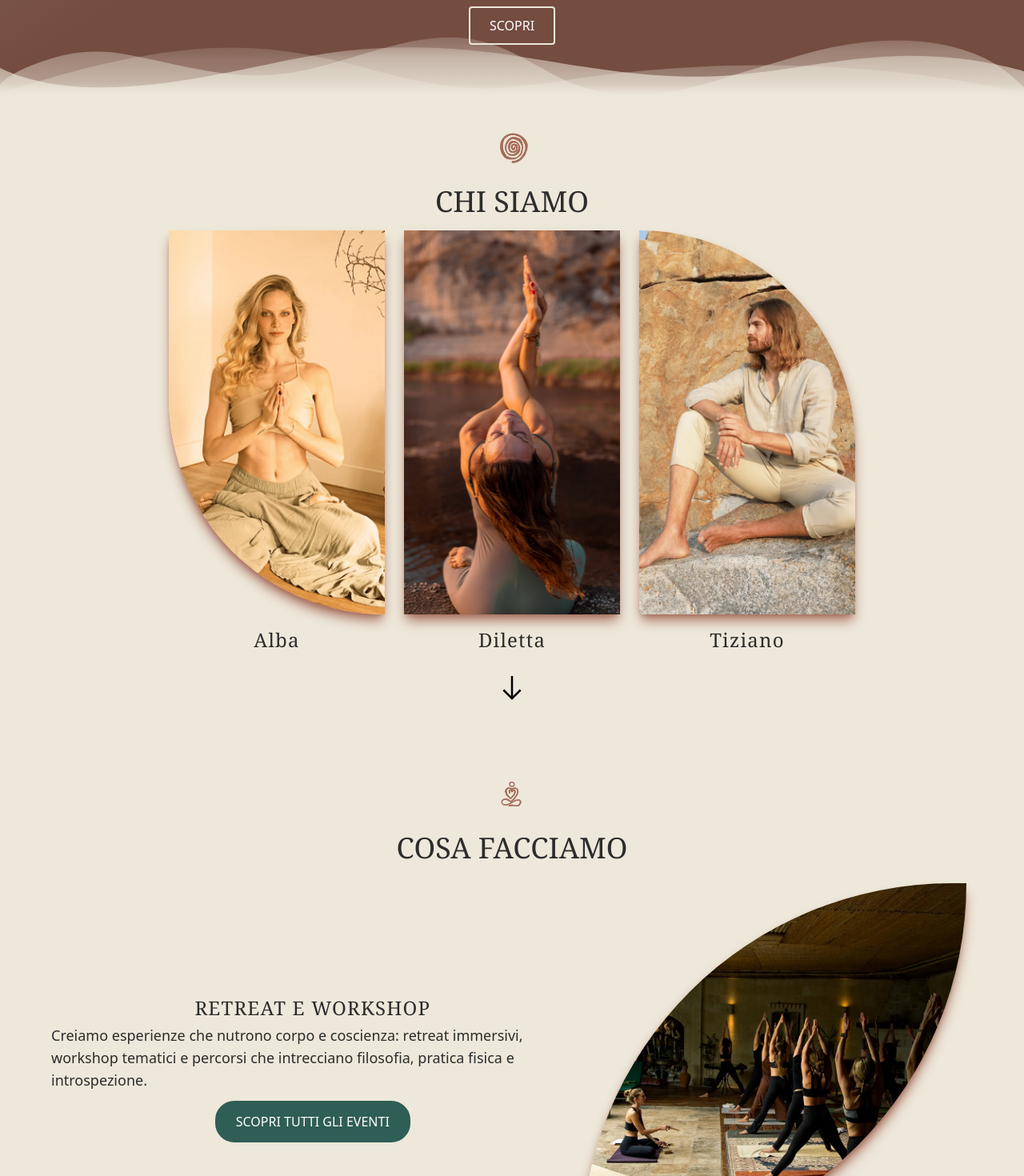
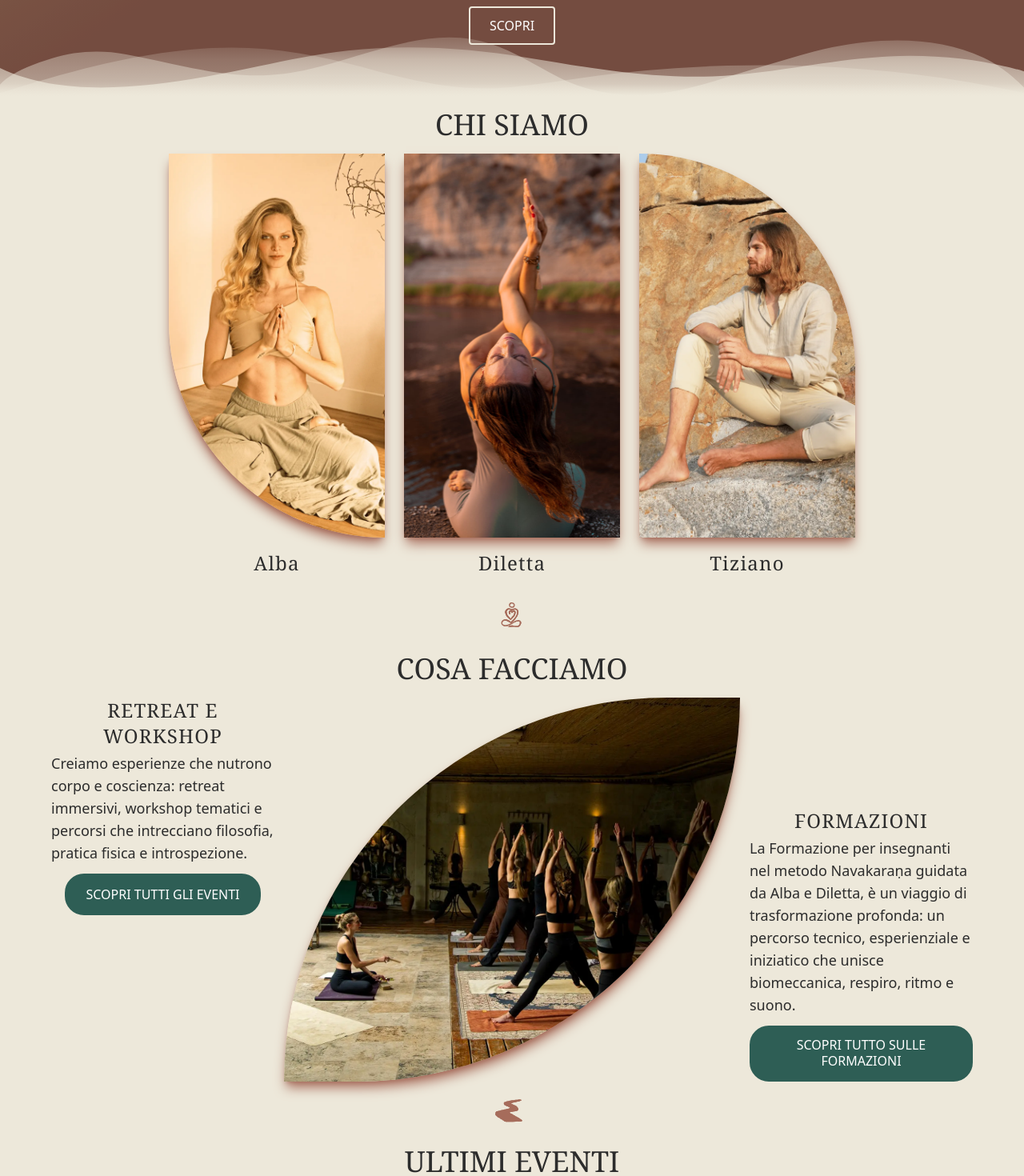
Before and after one commit to asorbellini/static-uma-yoga, a React (Vite) app: page / in a window 1280 px wide. Shown: the part 680-2150 px from the top of the page at 80% size. Built offline with nearby package versions, Linux system fonts and the light colour scheme.

Commit message:
Improve effects and remove arrowDown

```diff
--- a/src/components/Gallery.jsx
+++ b/src/components/Gallery.jsx
@@ -199,7 +199,7 @@ const HorizontalGallery = ({ images = [] }) => {
   }
 
   return (
-    <div className="w-full py-4 md:py-8">
+    <div className="w-full py-4">
       {/* Contenedor principal */}
       <div className="relative w-full">
         {/* Contenedor de la galería con overflow hidden */}
--- a/src/components/Icons.jsx
+++ b/src/components/Icons.jsx
@@ -1,16 +1,3 @@
-export const ArrowDown = () => {
-    return (
-        <svg
-            className="w-10 h-10 fill-oscruo"
-            viewBox="0 0 32 32"
-            preserveAspectRatio="xMidYMid meet"
-        >
-            <path d="M 15 4 L 15 24.0625 L 8.21875 17.28125 L 6.78125 18.71875 L 15.28125 27.21875 L 16 27.90625 L 16.71875 27.21875 L 25.21875 18.71875 L 23.78125 17.28125 L 17 24.0625 L 17 4 Z"/>
-        </svg>
-
-    )
-}
-
 
 export const ArrowUp = ({className, stroke}) => {
     return (
--- a/src/components/NavakaranaSummary.jsx
+++ b/src/components/NavakaranaSummary.jsx
@@ -16,8 +16,8 @@ function NavakaranaSummary() {
         })
     return (
         <div className="bg-claro">
-            <section ref={sectionRef} id="about-navakarana-vinyasa" className="min-h-screen w-full pt-12 md:pt-24 px-4 bg-claro">
-                <div className={`flex flex-row px-2 md:px-12 gap-3 items-center transition-all duration-[500ms] ease-out ${isVisible ? "opacity-100 translate-x-0" : "opacity-0 -translate-x-20"}`}>
+            <section ref={sectionRef} id="about-navakarana-vinyasa" className="min-h-dvh w-full px-4 bg-claro">
+                <div className={`flex flex-row px-2 md:px-12 gap-3 items-center transition-all duration-500 ease-in-out ${isVisible ? "opacity-100 translate-x-0" : "opacity-0 -translate-x-20"}`}>
                     <div className="w-full md:basis-2/5 md:relative md:h-[60vh]">
                         <img
                             src={Navakarana}
@@ -45,11 +45,11 @@ function NavakaranaSummary() {
                         </div>
                     </div>
                 </div>
-                <div className="flex flex-col items-center justify-start pt-12 px-2 md:px-12">
+                <div className="flex flex-col items-center justify-start px-2 md:px-12">
                     <h3 className="title text-oscuro text-center drop-shadow-none font-semibold tracking-wider uppercase py-2 md:w-[50vw]">
                         Perché sceglierlo:
                     </h3>
-                    <p className="textDetail text-oscuro text-center drop-shadow-none pb-2 lg:w-[50vw]">
+                    <p className="textDetail text-oscuro text-center drop-shadow-none py-2 lg:w-[50vw]">
                         Navakaraṇa vinyāsa è un metodo di auto trasformazione risultato dell’integrazione di molteplici conoscenze quali l’anatomia, la kinesiologia, la psicologia, la manipolazione del corpo, la musicoterapia, l’autoguarigione e diverse tecniche tantriche. In questo metodo troverai verità, tradizione, ricerca e innovazione per promuovere un autentico stato di benessere psico-fisico.
                     </p>
                 </div>
@@ -74,7 +74,7 @@ function NavakaranaSummary() {
                         </div>
                     </div>
                 </div>
-                <div className="flex flex-col items-center justify-start my-8 px-2 md:px-12">
+                <div className="flex flex-col items-center justify-start px-2 md:px-12">
                     <h3 className="title text-[#581414] text-center drop-shadow-none font-semibold tracking-wider uppercase py-2 md:w-[50vw]">
                         Hṛdayam Krama Mālā
                     </h3>
@@ -93,7 +93,7 @@ function NavakaranaSummary() {
                     <p className="textDetail text-oscuro font-normal font-sans text-center drop-shadow-none lg:max-w-5xl pb-2">
                         Hṛdayam Krama Mālā non è solo una metodologia di pratica, ma un mandala in movimento, un modo di vivere il corpo e la mente in armonia con i cicli universali.
                     </p>
-                    <div className="flex items-center justify-start mt-4">
+                    <div className="flex items-center justify-start py-4">
                         <div className="btn-primary bg-[#581414] border-[#581414] hover:opacity-80 hover:border-[#581414] transition-all duration-500 ">
                             <a href="/formazioni-navakarana-vinyasa">
                                 <button className="textButton font-semibold tracking-wide uppercase">Guarda la formazione per insegnanti</button>
--- a/src/components/UmaSummary.jsx
+++ b/src/components/UmaSummary.jsx
@@ -1,7 +1,7 @@
-import { useState, useRef, Suspense} from "react"
+import { useState, useEffect, useRef, Suspense} from "react"
 import cosaFacciamo2 from "../assets/images/Cosafacciamo2.webp"
 import members from "../data/members.json"
-import { ArrowDown, BodyHeart, Road, Spiral } from "./Icons.jsx"
+import { BodyHeart, Road } from "./Icons.jsx"
 import { useRevealOnScroll } from "../hooks/useRevealHook.jsx"
 import HorizontalGallery from "./Gallery.jsx"
 import {ComponentLoading} from "./LoadingFootPrints.jsx"
@@ -189,27 +189,38 @@ const LastRetreatsImages = [
   ]
 
 function UmaSummary(){
-    const [isVisible, setIsVisible] = useState(false)
-    const isMobile =  window.innerWidth <= 768
-    const componentRef = useRef(null)
-    useRevealOnScroll(componentRef, {
+    const [isVisibleChiSiamo, setIsVisibleChiSiamo] = useState(false)
+    const [isVisibleCosaFacciamo, setIsVisibleCosaFacciamo] = useState(false)
+    const [isMobile, setIsMobile] = useState(() => (typeof window !== "undefined") && window.innerWidth <= 768)
+
+    useEffect(() => {
+        const onResize = () => setIsMobile(window.innerWidth <= 768)
+        window.addEventListener("resize", onResize)
+        return () => window.removeEventListener("resize", onResize)
+    }, [])
+    const chiSiamoRef = useRef(null)
+    const cosaFacciamoRef = useRef(null)
+    useRevealOnScroll(chiSiamoRef, {
             threshold: isMobile ? 0.1 : 0.5,
-            rootMargin: isMobile ? '0px 0px -5% 0px' : '0px 0px -20% 0px',
-            onReveal: () => setIsVisible(true)
+            rootMargin: isMobile ? '0px 0px -5% 0px' : '-64px 0px -20% 0px',
+            onReveal: () => setIsVisibleChiSiamo(true)
         })
+    useRevealOnScroll(cosaFacciamoRef, {
+          threshold: isMobile ? 0.1 : 0.5,
+          rootMargin: isMobile ? '0px 0px -5% 0px' : '-64px 0px -20% 0px',
+          onReveal: () => setIsVisibleCosaFacciamo(true)
+      })
+
     return(
         <div>
-            <section id="uma-summary" className="h-auto sm:h-screen md:min-h-dvh flex items-center justify-center sm:justify-evenly w-full px-4 pt-4 sm:pt-16 bg-claro">
-                <div className="px-2 md:px-12 relative" ref={componentRef} >
-                    <div className="hidden absolute -top-16 left-1/2 -translate-x-1/2 sm:flex items-center justify-center">
-                        <Spiral className="w-16 h-16" fillColor="#A66C5B"/>
-                    </div>
+            <section id="uma-summary" className="h-auto lg:h-fit flex items-start justify-center w-full px-4 bg-claro">
+                <div className="px-2 md:px-12 relative" ref={chiSiamoRef} >
                     <h3 className="textTitleSection py-4">CHI SIAMO</h3>
                     <div className="flex flex-col sm:flex-row gap-3 sm:gap-6">
                         {members.map((member, index) => (
-                            <div className="flex-1 items-center justify-center transition-all duration-500 group">
+                            <div className="flex-1 items-center justify-center transition-all duration-500 group" key={member.memberName}>
                                 <a href={`/chi-siamo/${member.memberName}`}>
-                                    <div className={`flex items-center justify-center transition-all duration-500 ease-out group-hover:scale-105  ${isVisible ? "opacity-100 translate-x-0 " : "opacity-0 -translate-x-10 "}`}>
+                                    <div className={`flex items-center justify-center transition-all duration-500 ease-in-out group-hover:scale-105  ${isVisibleChiSiamo ? "opacity-100 translate-y-0 " : "opacity-0 translate-y-10 "}`}>
                                         <img
                                         src={member.images?.src}
                                         alt={`Image ${member.Name}`}
@@ -222,32 +233,28 @@ function UmaSummary(){
                             </div>
                         ))}
                     </div>
-                    <div className="hidden sm:flex items-center justify-center w-full sm:p-2">
-                        <div className="btn-secondary group">
+                    <div className="hidden sm:flex sm:relative items-center justify-center w-full">
                       <a href="#cosa-facciamo">
-                                <button type="button" className="flex items-center justify-center animate-pulse md:animate-none group-hover:animate-pulse ">
-                                    <ArrowDown />
+                          <button type="button" className="flex items-center justify-center animate-pulse ">
+                              <BodyHeart className="w-16 h-16" fillColor="#A66C5B"/>
                           </button>
                       </a>
                     </div>
                 </div>
-                </div>
             </section>
-            <section id="cosa-facciamo" className="h-auto lg:min-h-dvh w-full items-center justify-center lg:justify-evenly p-4 pt-4 md:pt-16 bg-claro flex flex-col">
-                <div className="px-2 md:px-12 md:pb-4 relative">
-                    <div className="hidden absolute -top-16 left-1/2 -translate-x-1/2 sm:flex items-center justify-center">
-                        <BodyHeart className="w-16 h-16" fillColor="#A66C5B"/>
-                    </div>
+            <section id="cosa-facciamo" className="h-auto lg:h-fit w-full flex flex-col items-start justify-center px-4 bg-claro ">
+                <div className="px-2 md:px-12">
                     <h2 className="textTitleSection py-4">COSA FACCIAMO</h2>
-                    <div className="flex flex-col sm:flex-row items-center relative text-center">
-                        <div className="flex flex-col items-center justify-center space-y-3">
-                            <div className="space-y-1">
-                                <h3 className="title">RETREAT E WORKSHOP</h3>
-                                <p className="textDetail center max-w-2xl">
+
+                    <div ref={cosaFacciamoRef} className={`grid grid-cols-1 lg:grid-cols-4 gap-3 transition-all duration-500 ease-in-out ${isVisibleCosaFacciamo ? "opacity-100 translate-y-0 " : "opacity-0 translate-y-10 "}`}>
+                        <div className="sm:col-span-1 flex flex-col justify-start items-center">
+                            <div className="max-w-xl space-y-1">
+                                <h3 className="title text-center">RETREAT E WORKSHOP</h3>
+                                <p className="textDetail">
                                     Creiamo esperienze che nutrono corpo e coscienza: retreat immersivi, workshop tematici e percorsi che intrecciano filosofia, pratica fisica e introspezione.
                                 </p>
-                            </div>
-                            <div className="btn-primary justify-center">
+                                <div className="flex justify-center items-center">
+                                  <div className="btn-primary justify-center items-center mt-2">
                                       <a href="/retreat-e-workshop">
                                           <button className="textButton">
                                               SCOPRI TUTTI GLI EVENTI
@@ -255,31 +262,49 @@ function UmaSummary(){
                                       </a>
                                   </div>
                                 </div>
-                        <div className="w-full py-2 sm:p-2 lg:relative lg:w-[40vw] lg:h-[50vh] xl:h-[60vh]">
+                            </div>
+                        </div>
+
+                        <div className="lg:col-span-2 flex items-center justify-center">
+                          <div className="w-full sm:w-[40vw] lg:w-full h-[40vh] sm:h-[50vh] lg:h-[60vh] flex items-center justify-center">
                               <img
                                   src={cosaFacciamo2}
                                   alt="Cosa Facciamo"
                                   loading="lazy"
-                                className="w-full h-full object-cover rounded-br-full rounded-tl-full shadow-terracota shadow-lg"
+                                  className="w-full h-full object-cover mx-auto
+                                    rounded-tl-full rounded-br-full shadow-terracota shadow-lg"
                                   />
                           </div>
                         </div>
-                    <div className="hidden lg:flex items-center justify-center w-full sm:p-4">
-                        <div className="btn-secondary group">
-                            <a href="#eventi-passati">
-                                <button type="button" className="flex items-center justify-center animate-pulse md:animate-none group-hover:animate-pulse ">
-                                    <ArrowDown />
+                        <div className="sm:col-span-1 flex flex-col justify-end items-center sm:items-end">
+                            <div className="max-w-xl text-center space-y-1">
+                                <h3 className="title">FORMAZIONI</h3>
+                                <p className="textDetail center max-w-xl">
+                                    La Formazione per insegnanti nel metodo Navakaraṇa guidata da Alba e Diletta, è un viaggio di trasformazione profonda: un percorso tecnico, esperienziale e iniziatico che unisce biomeccanica, respiro, ritmo e suono.
+                                </p>
+                                <div className="flex justify-center items-center">
+                                  <div className="btn-primary justify-center mt-2">
+                                      <a href="/formazioni-navakarana-vinyasa">
+                                          <button className="textButton">
+                                              SCOPRI TUTTO SULLE FORMAZIONI
                                           </button>
                                       </a>
                                   </div>
                                 </div>
-                    <div className="hidden absolute -bottom-16 left-1/2 -translate-x-1/2 sm:flex items-center justify-center">
+                            </div>
+                        </div>
+                    </div>
+                    <div className="hidden sm:flex sm:relative items-center justify-center w-full">
+                      <a href="#eventi-passati">
+                          <button type="button" className="flex items-center justify-center animate-pulse">
                               <Road className="w-16 h-16" fillColor="#A66C5B"/>
+                          </button>
+                      </a>
                     </div>
                 </div>
             </section>
-            <section id="eventi-passati" className="h-auto lg:min-h-dvh w-full items-center justify-center lg:justify-evenly bg-claro flex flex-row p-4 pt-0 sm:pt-16">
-                <div className="px-2 md:px-12 pb-4 overflow-hidden">
+            <section id="eventi-passati" className="h-auto lg:h-fit w-full items-center justify-center lg:justify-evenly bg-claro flex flex-row px-4 pb-8">
+                <div className="px-2 md:px-12 overflow-hidden">
                     <h2 className="textTitleSection py-4">ULTIMI EVENTI</h2>
                         <Suspense fallback={<ComponentLoading />}>
                                 <HorizontalGallery images={LastRetreatsImages}/>
--- a/src/index.css
+++ b/src/index.css
@@ -172,6 +172,10 @@ html {
   }
 }
 
+[id] {
+  scroll-margin-top: 64px;
+}
+
 /* Tablet optimizations */
 @media (min-width: 768px) and (max-width: 1023px) {
   /* Adjust animations for tablet */
--- a/src/pages/Anubhuti.jsx
+++ b/src/pages/Anubhuti.jsx
@@ -148,10 +148,10 @@ function Anubhuti() {
     })
     return (
         <>
-        <div className="min-h-screen w-full bg-claro">
+        <div className="min-h-dvh w-full bg-claro">
             <HeroComponent background="linear-gradient(45deg, #4A617A 0%, #93a4ab 50%, #4A617A 100%)" mainColor="#4A617A" logo={logoAnubhuti}  title="Anubhūti"/>
-            <section ref={contentRef} id="about-anubhuti" className="min-h-screen w-full pt-12 md:pt-24 px-4">
-                <div className={`flex flex-col md:flex-row px-2 sm:px-12 gap-3 items-center transition-all duration-[500ms] ease-out ${isVisible ? "opacity-100 translate-x-0" : "opacity-0 -translate-x-20"}`}>
+            <section id="about-anubhuti" className="h-fit w-full px-4">
+                <div ref={contentRef}  className={`flex flex-col md:flex-row px-2 sm:px-12 gap-3 items-center transition-all duration-[500ms] ease-out ${isVisible ? "opacity-100 translate-x-0" : "opacity-0 -translate-x-20"}`}>
                     <div className="w-full flex flex-col md:basis-2/5 md:relative md:h-[60vh]">
                         <img
                             src={imgAnubhuti}
@@ -161,7 +161,7 @@ function Anubhuti() {
                     </div>
                     <div className="w-full md:basis-3/5 flex flex-col items-start ">
                             <div >
-                                <h3 className="w-text-xl title text-oscuro text-left drop-shadow-none font-semibold tracking-wider uppercase py-2">
+                                <h3 className="title text-oscuro text-center drop-shadow-none font-semibold tracking-wider uppercase py-2">
                                     COS’È ANUBHŪTI?
                                 </h3>
                                 <p className="textDetail drop-shadow-none text-oscuro text-left pb-2">
@@ -177,7 +177,7 @@ function Anubhuti() {
                         </div>
                     </div>
                 </div>
-                <div className="flex flex-col items-center justify-start pt-8 md:pt-12 px-2 md:px-12">
+                <div className="flex flex-col items-center justify-start px-2 md:px-12">
                     <h3 className="title text-oscuro text-center drop-shadow-none font-semibold tracking-wider uppercase py-2 md:w-[50vw]">
                         Perché scegliere Anubhūti:
                     </h3>
@@ -207,12 +207,11 @@ function Anubhuti() {
                     </div>
                 </div>
             </section>
-            {/* GALERÍA DE IMÁGENES */}
             <div className="items-center justify-items-center mx-auto px-6 sm:px-16">
-                <h3 className="w-text-xl md:text-3xl rounded font-serif text-oscuro text-center font-semibold uppercase py-2 md:w-[50vw]">GALLERY</h3>
+                <h3 className="textTitleSection py-4">GALLERY</h3>
                     <HorizontalGallery images={AnubhutiImages}/>
             </div>
-            <section className="bg-claro px-6 md:px-16 pt-12 md:pt-20 md:pb-4" id="proposte">
+            <section className="bg-claro px-6 md:px-16 py-8" id="proposte">
                 <Proposte info={members[2]?.projects} />
             </section>
         </div>
--- a/src/pages/NavakaranaVinyasa.jsx
+++ b/src/pages/NavakaranaVinyasa.jsx
@@ -59,8 +59,8 @@ function NavakaranaVinyasa() {
         <HeroComponent background="linear-gradient(45deg, #581414 0%, #921e1e 25%,  #a33c3c 50%, #b23d3d 75%, #b64c4c 100%)" mainColor="#581414" logo={logoNavakarana} title="navakaraṆa vinyāsa" />
         <NavakaranaSummary />
         {/* GALERÍA DE IMÁGENES */}
-        <div className="items-center justify-items-center mx-auto px-6 sm:px-16">
-          <h3 className="w-text-xl md:text-3xl rounded font-serif text-oscuro text-center font-semibold uppercase py-2 md:w-[50vw]">GALLERY</h3>
+        <div className="items-center justify-items-center mx-auto px-6 sm:px-16 pb-8">
+          <h3 className="textTitleSection py-4">GALLERY</h3>
           <HorizontalGallery images={NavakaranaImages}/>
         </div>
     </div>
```
Also changed, not shown: src/components/AboutUmaSummary.jsx (+38 -36 lines), src/pages/RetreateWorkshop.jsx (+14 -16 lines). Lines whose indentation alone changed are shown as unchanged.
